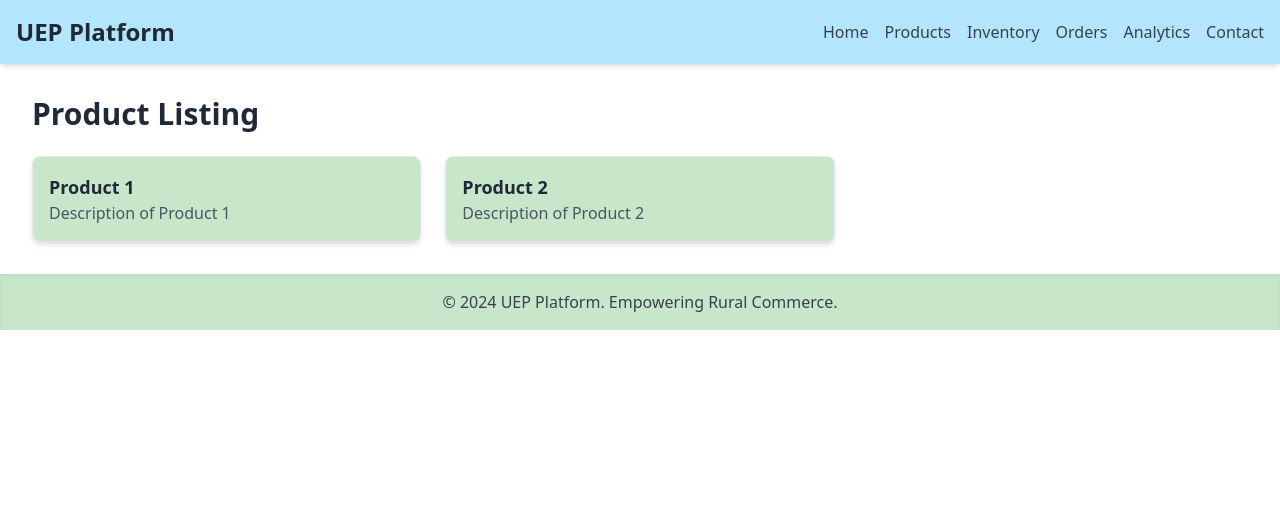
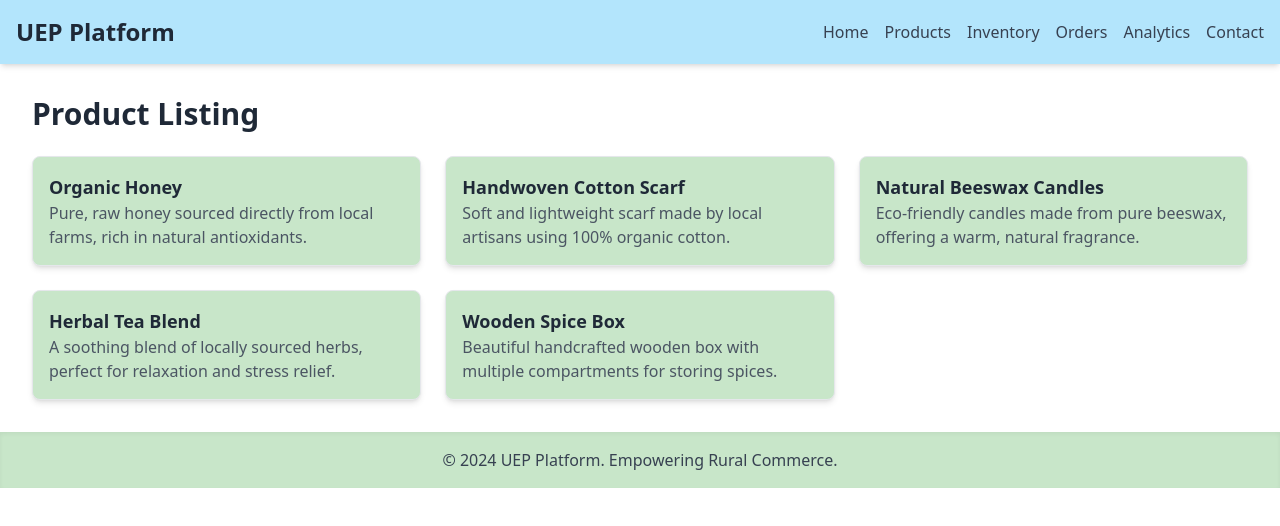
Before and after one commit to badu01/rural_commerce, a React (Create React App) app: page /products in a window 1280 px wide. Shown: the top 526 px of the page. Built offline with nearby package versions, Linux system fonts and the light colour scheme.

Commit message:
Update ProductListing.jsx

```diff
--- a/src/pages/ProductListing.jsx
+++ b/src/pages/ProductListing.jsx
@@ -2,9 +2,13 @@ import ProductCard from '../components/ProductCard';
 
 function ProductListing() {
   const products = [
-    { id: 1, name: 'Product 1', description: 'Description of Product 1' },
-    { id: 2, name: 'Product 2', description: 'Description of Product 2' },
+    { id: 1, name: 'Organic Honey', description: 'Pure, raw honey sourced directly from local farms, rich in natural antioxidants.' },
+    { id: 2, name: 'Handwoven Cotton Scarf', description: 'Soft and lightweight scarf made by local artisans using 100% organic cotton.' },
+    { id: 3, name: 'Natural Beeswax Candles', description: 'Eco-friendly candles made from pure beeswax, offering a warm, natural fragrance.' },
+    { id: 4, name: 'Herbal Tea Blend', description: 'A soothing blend of locally sourced herbs, perfect for relaxation and stress relief.' },
+    { id: 5, name: 'Wooden Spice Box', description: 'Beautiful handcrafted wooden box with multiple compartments for storing spices.' }
   ];
+
 
   return (
     <div className="p-8">
```
